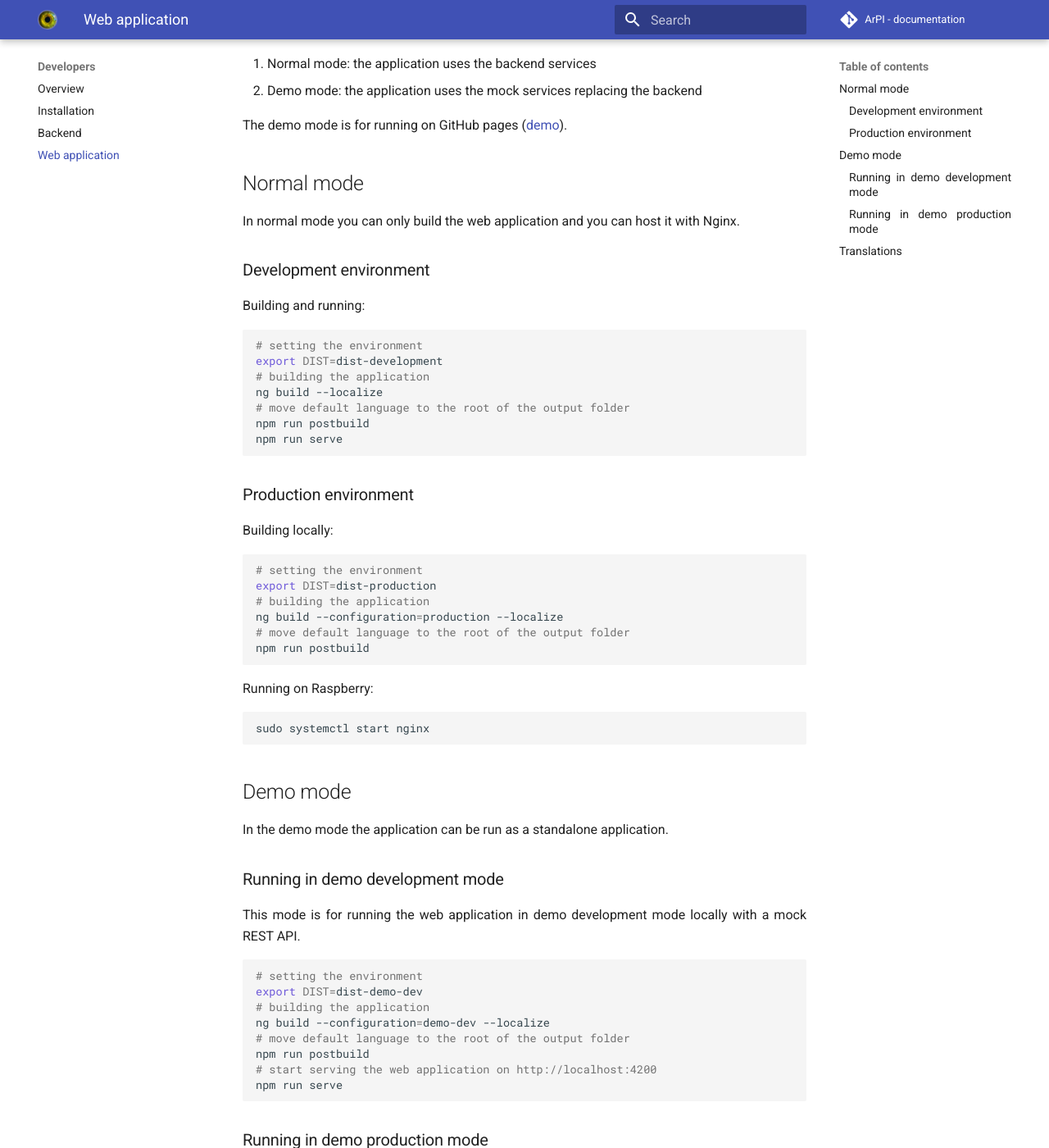
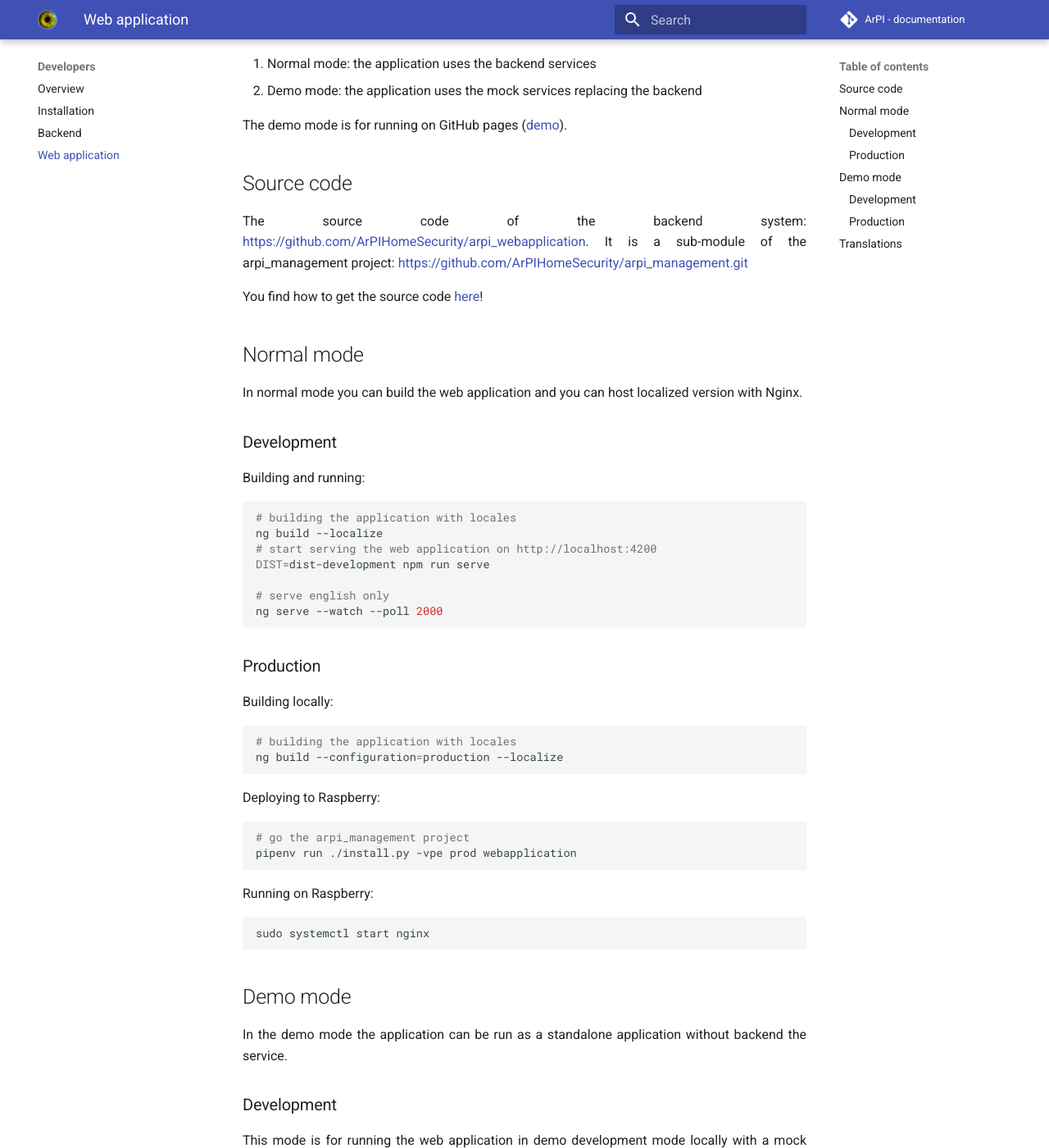
Before and after one commit to ArPIHomeSecurity/arpi_documentation, an MkDocs documentation site: the page built from docs/developers/web_application.md, in a window 1280 px wide and 1400 px high, scrolled down 230 px. Shown: the whole window at 82% size. Built offline with MkDocs 1.6.1 and Material for MkDocs 9.7.7, drawn with Linux system fonts in a browser that asks for light colours; comment, search, counter and statistics services are not loaded; some of the changed text lies outside the part shown.

Commit message:
Improved web appliction build

````diff
--- a/docs/developers/web_application.md
+++ b/docs/developers/web_application.md
@@ -6,34 +6,45 @@
 
 The demo mode is for running on GitHub pages ([demo](https://demo.arpi-security.info)).
 
+## Source code
+
+The source code of the backend system:
+[https://github.com/ArPIHomeSecurity/arpi_webapplication](https://github.com/ArPIHomeSecurity/arpi_webapplication).
+It is a sub-module of the arpi_management project:
+[https://github.com/ArPIHomeSecurity/arpi_management.git](https://github.com/ArPIHomeSecurity/arpi_management.git)
+
+You find how to get the source code [here](index.md#getting-the-code)!
+
 ## Normal mode
 
-In normal mode you can only build the web application and you can host it with Nginx.
+In normal mode you can build the web application and you can host localized version with Nginx.
 
-### Development environment
+### Development
 
 Building and running:
 ```bash
-# setting the environment
-export DIST=dist-development
-# building the application
+# building the application with locales
 ng build --localize
-# move default language to the root of the output folder
-npm run postbuild
-npm run serve
+# start serving the web application on http://localhost:4200
+DIST=dist-development npm run serve
+
+# serve english only
+ng serve --watch --poll 2000
 ```
 
-### Production environment
+### Production
 
 
 Building locally:
 ```bash
-# setting the environment
-export DIST=dist-production
-# building the application
+# building the application with locales
 ng build --configuration=production --localize
-# move default language to the root of the output folder
-npm run postbuild
+```
+
+Deploying to Raspberry:
+```bash
+# go the arpi_management project
+pipenv run ./install.py -vpe prod webapplication
 ```
 
 Running on Raspberry:
@@ -43,38 +54,35 @@
 
 ## Demo mode
 
-In the demo mode the application can be run as a standalone application.
+In the demo mode the application can be run as a standalone application without backend the service.
 
-### Running in demo development mode
+### Development
 
 This mode is for running the web application in demo development mode locally with
 a mock REST API.
 
 ```bash
-# setting the environment
-export DIST=dist-demo-dev
-# building the application
+# building the application with locales
 ng build --configuration=demo-dev --localize
-# move default language to the root of the output folder
-npm run postbuild
 # start serving the web application on http://localhost:4200
-npm run serve
+DIST=dist-demo-dev npm run serve
+
+# serve english only
+ng serve --configuration=demo-dev --watch --poll 2000
 ```
 
-### Running in demo production mode
+### Production
 
-This mode is for running the web application in demo mode on GitHub pages with
-a mock REST API.
+This mode is for running the web application in demo mode on GitHub pages.
 
 ```bash
-# setting the
-export DIST=dist-demo
-# building the application
+# building the application with locales
 ng build --configuration=demo --localize
-# move default language to the root of the output folder
-npm run postbuild
 # start serving the web application on http://localhost:4200
-npm run serve
+DIST=dist-demo npm run serve
+
+# serve english only
+ng serve --configuration=demo --watch --poll 2000
 ```
 
 ## Translations
````
